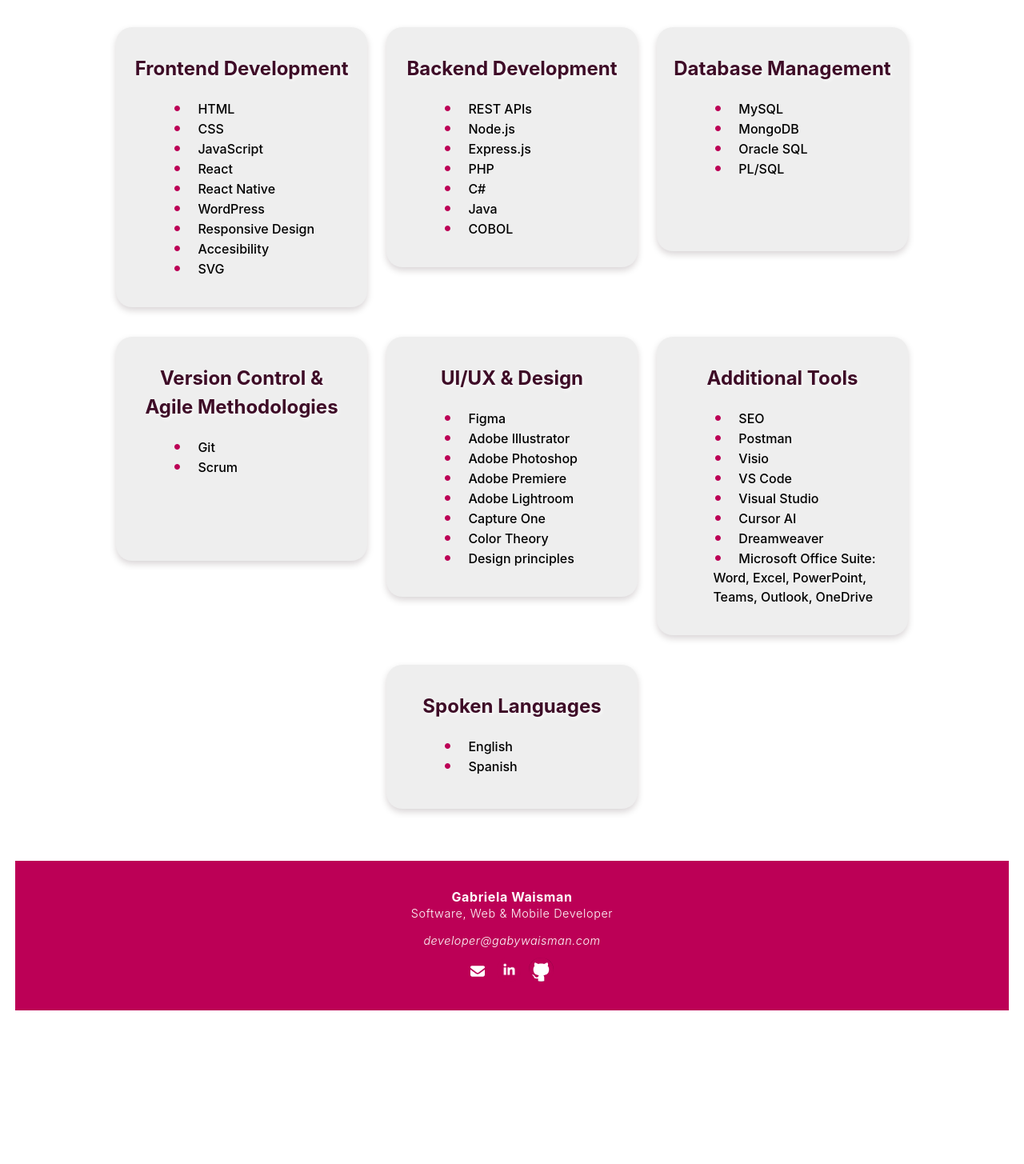
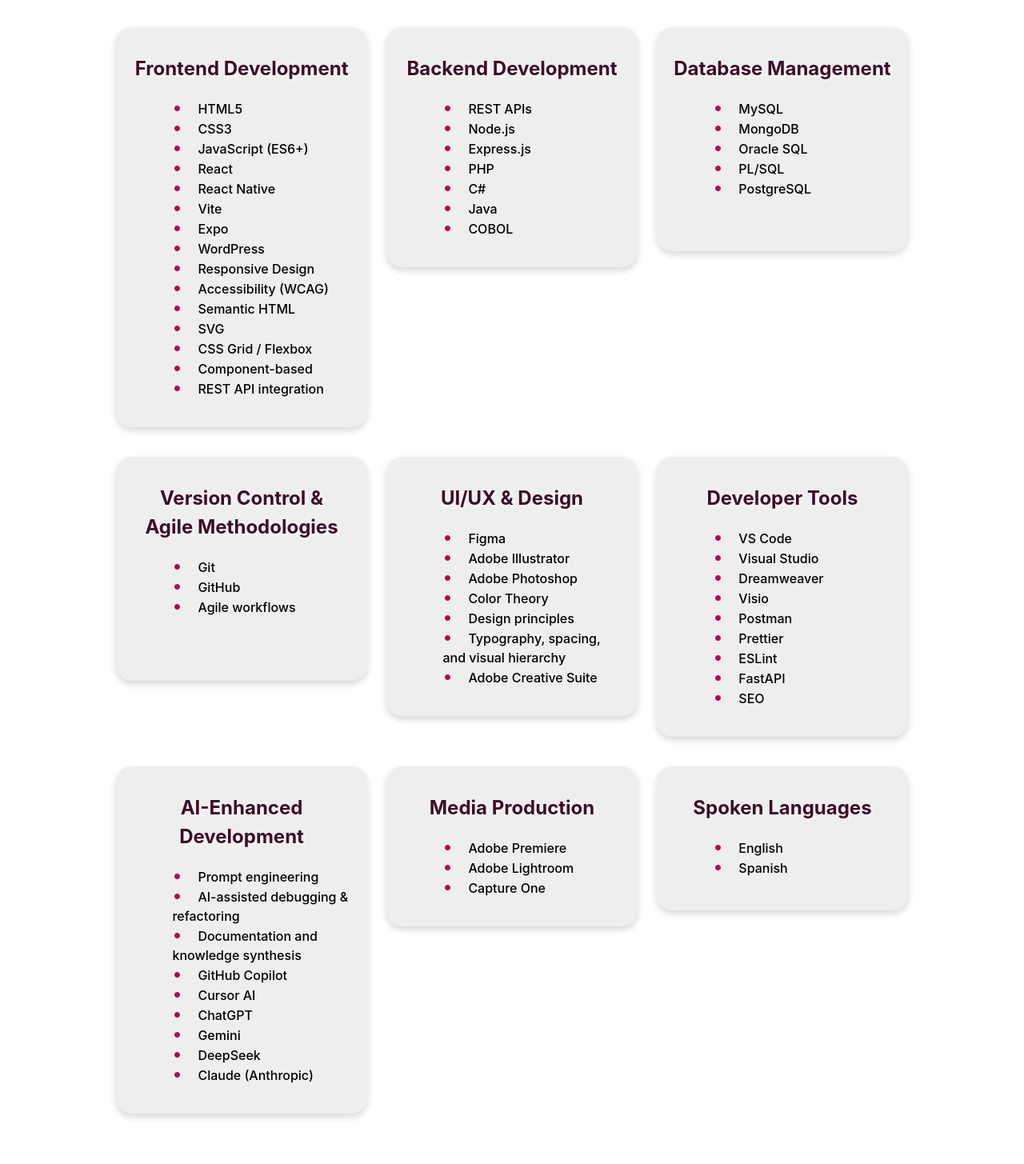
Before and after one commit to Wisegirlie/Portfolio-Wisegirlie, a React (Vite) app: page /skills in a window 1280 px wide. Shown: the part 160-1615 px from the top of the page at 80% size. Before the commit the page ends 1442 px from the top, so only its background shows below. Built offline with nearby package versions, Linux system fonts and the light colour scheme.

Commit message:
added skills

```diff
--- a/src/components/page.jsx
+++ b/src/components/page.jsx
@@ -4,7 +4,7 @@
    |        PAGE NOT USED        |
    =============================== */
 
-   import { Header } from "./header.jsx";
+import { Header } from "./header.jsx";
 import '../css/main.css'
 
 export function Page(props) {
--- a/src/components/skills.jsx
+++ b/src/components/skills.jsx
@@ -107,15 +107,21 @@
                     <div className="skills_info">
                         <h3>Frontend Development</h3>
                         <ul className="ul_bullet">
-                            <li>HTML</li>
-                            <li>CSS</li>
-                            <li>JavaScript</li>
+                            <li>HTML5</li>
+                            <li>CSS3</li>
+                            <li>JavaScript (ES6+)</li>
                             <li>React</li>
                             <li>React Native</li>
+                            <li>Vite</li>
+                            <li>Expo</li>
                             <li>WordPress</li>
                             <li>Responsive Design</li>
-                            <li>Accesibility</li>
+                            <li>Accessibility (WCAG)</li>
+                            <li>Semantic HTML</li>
                             <li>SVG</li>
+                            <li>CSS Grid / Flexbox</li>
+                            <li>Component-based</li>
+                            <li>REST API integration</li>
                         </ul>
                     </div>
                 </div>
@@ -143,6 +149,7 @@
                             <li>MongoDB</li>
                             <li>Oracle SQL</li>
                             <li>PL/SQL</li>
+                            <li>PostgreSQL</li>
                         </ul>
                     </div>
                 </div>
@@ -155,7 +162,8 @@
                         </h3>
                         <ul className="ul_bullet">
                             <li>Git</li>
-                            <li>Scrum</li>
+                            <li>GitHub</li>
+                            <li>Agile workflows</li>
                         </ul>
                     </div>
                 </div>
@@ -167,32 +175,60 @@
                             <li>Figma</li>
                             <li>Adobe Illustrator</li>
                             <li>Adobe Photoshop</li>
-                            <li>Adobe Premiere</li>
-                            <li>Adobe Lightroom</li>
-                            <li>Capture One</li>
                             <li>Color Theory</li>
                             <li>Design principles</li>
+                            <li>Typography, spacing, and visual hierarchy</li>
+                            <li>Adobe Creative Suite</li>
                         </ul>
                     </div>
                 </div>
 
                 <div className="skills_div">
                     <div className="skills_info">
-                        <h3>Additional Tools</h3>
+                        <h3>Developer Tools</h3>
                         <ul className="ul_bullet">
-                            <li>SEO</li>
-                            <li>Postman</li>
-                            <li>Visio</li>
                             <li>VS Code</li>
                             <li>Visual Studio</li>
+                            <li>Dreamweaver</li>
+                            <li>Visio</li>
+                            {/* <li>
+                                Microsoft Office Suite
+                                Word, Excel, PowerPoint,
+                                Teams, Outlook, OneDrive
+                            </li> */}
+                            <li>Postman</li>
+                            <li>Prettier</li>
+                            <li>ESLint</li>
+                            <li>FastAPI</li>
+                            <li>SEO</li>
+                        </ul>
+                    </div>
+                </div>
+
+                <div className="skills_div" style={{ minHeight: "150px" }}>
+                    <div className="skills_info">
+                        <h3>AI-Enhanced Development</h3>
+                        <ul className="ul_bullet">
+                            <li>Prompt engineering</li>
+                            <li>AI-assisted debugging & refactoring</li>
+                            <li>Documentation and knowledge synthesis</li>
+                            <li>GitHub Copilot</li>
                             <li>Cursor AI</li>
-                            <li>Dreamweaver</li>
-                            <li>
-                                Microsoft Office Suite:
+                            <li>ChatGPT</li>
+                            <li>Gemini</li>
+                            <li>DeepSeek</li>
+                            <li>Claude (Anthropic)</li>
+                        </ul>
+                    </div>
+                </div>
 
-                                Word, Excel, PowerPoint, Teams, Outlook,
-                                OneDrive
-                            </li>
+                <div className="skills_div" style={{ minHeight: "150px" }}>
+                    <div className="skills_info">
+                        <h3>Media Production</h3>
+                        <ul className="ul_bullet">
+                            <li>Adobe Premiere</li>
+                            <li>Adobe Lightroom</li>
+                            <li>Capture One</li>
                         </ul>
                     </div>
                 </div>
```
Also changed, not shown: src/assets/projects/firefly03.jpg (added).
